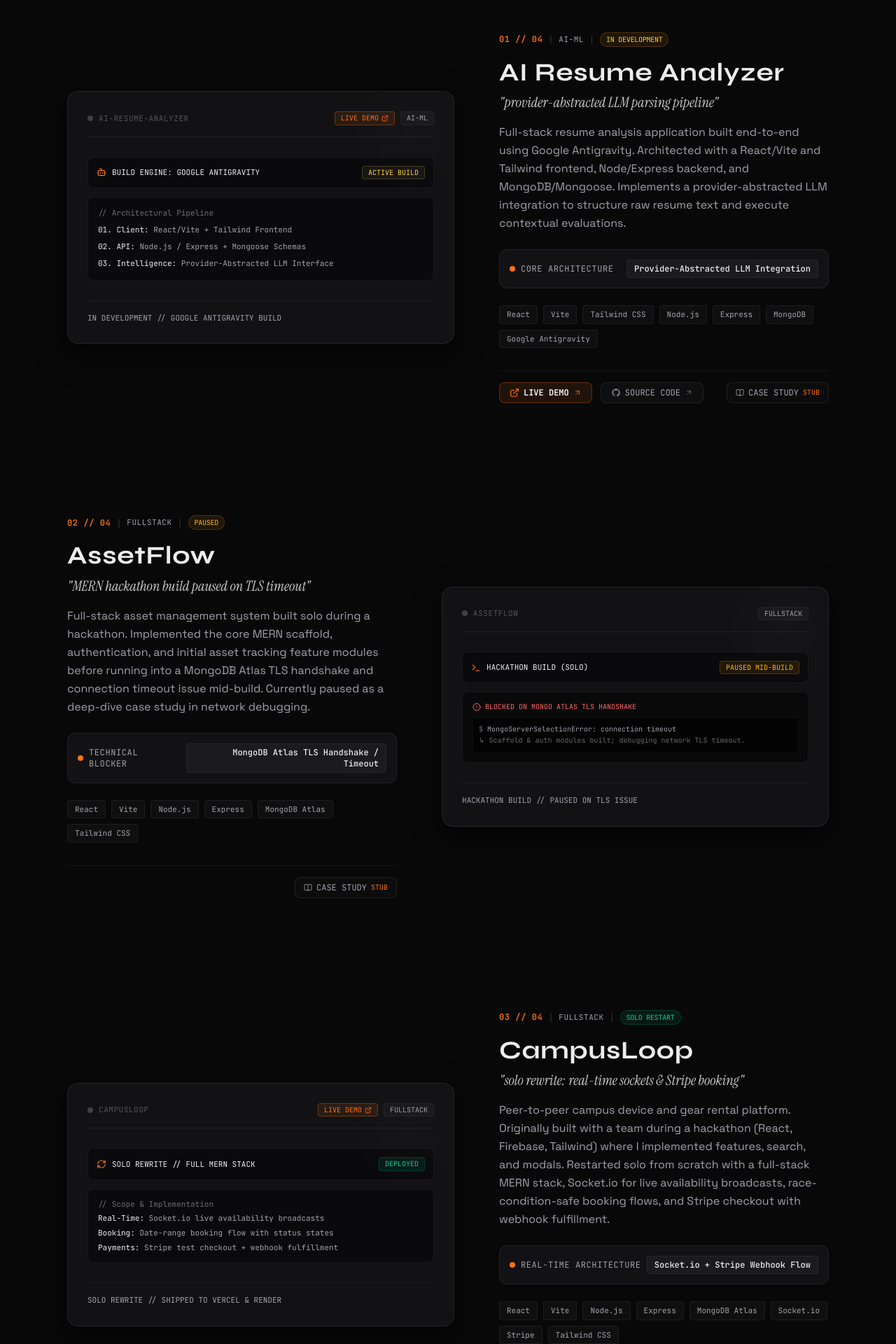
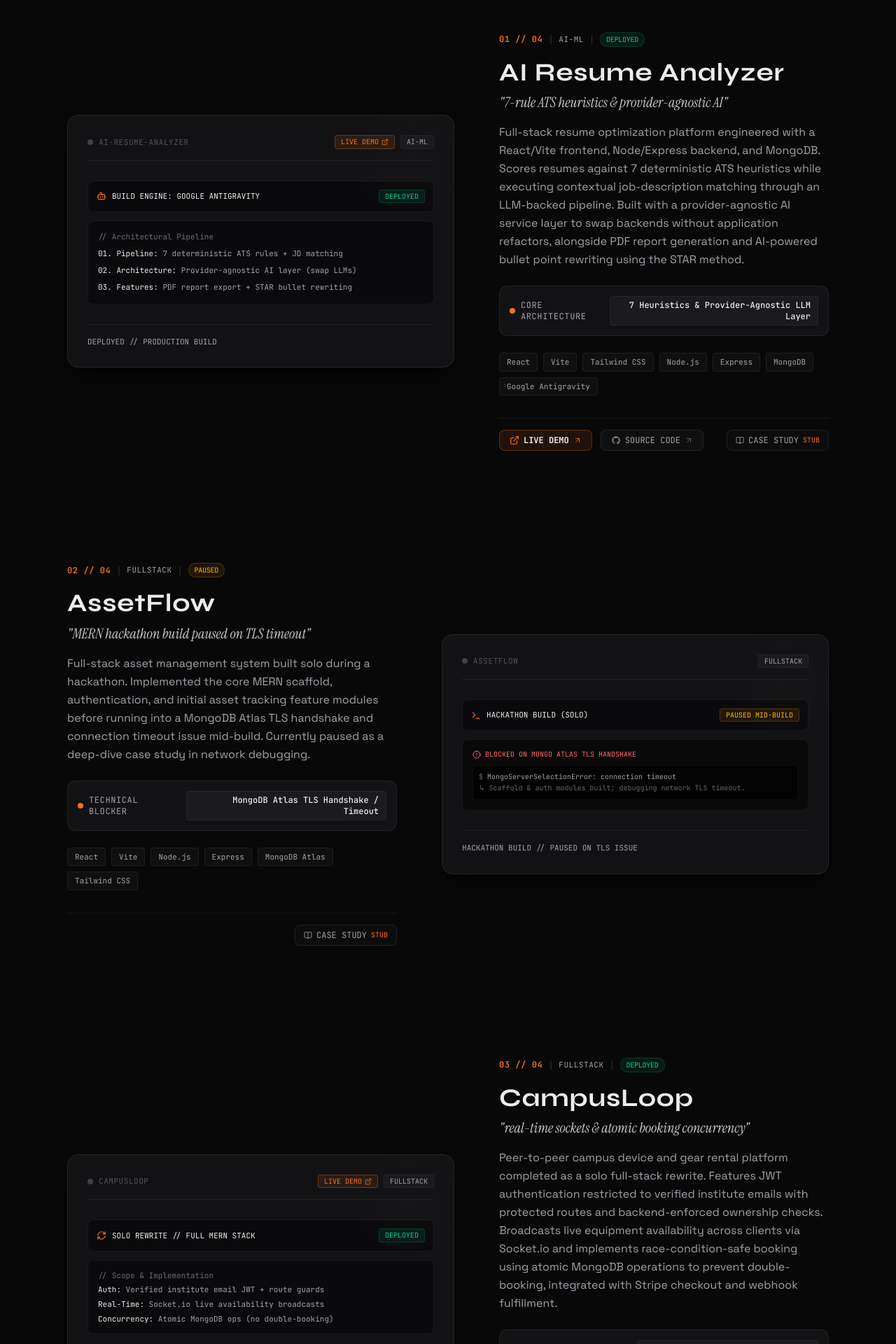
Before and after one commit to sanjaycodes-code/Portfolio, a React (Vite) app: page / in a window 1280 px wide. Shown: the part 1340-3260 px from the top of the page at 70% size. Built offline with nearby package versions, Linux system fonts and the light colour scheme.

Commit message:
feat(projects): mark AI Resume Analyzer and CampusLoop as deployed with shipped architecture specs

```diff
--- a/src/components/sections/FeaturedProjects.tsx
+++ b/src/components/sections/FeaturedProjects.tsx
@@ -7,6 +7,8 @@ import type { ProjectBuildStatus } from '../../types'
 
 function getStatusBadgeStyle(status: ProjectBuildStatus) {
   switch (status) {
+    case 'deployed':
+      return 'bg-emerald-500/10 text-emerald-400 border-emerald-500/20'
     case 'in-development':
       return 'bg-amber-500/10 text-amber-300 border-amber-500/20'
     case 'paused':
--- a/src/components/ui/ProjectCard.tsx
+++ b/src/components/ui/ProjectCard.tsx
@@ -71,17 +71,17 @@ export function ProjectCard({ project }: ProjectCardProps) {
                 <Bot className="w-3.5 h-3.5 text-[#F97316]" />
                 <span className="text-[#EDEDED] text-[11px]">BUILD ENGINE: GOOGLE ANTIGRAVITY</span>
               </div>
-              <span className="px-2 py-0.5 rounded bg-white/[0.05] text-[10px] text-amber-300 border border-amber-300/20">
-                ACTIVE BUILD
+              <span className="px-2 py-0.5 rounded bg-emerald-500/10 text-[10px] text-emerald-400 border border-emerald-500/20">
+                DEPLOYED
               </span>
             </div>
 
             {/* Architecture Overview */}
             <div className="p-3.5 rounded-lg bg-black/40 border border-white/[0.06] text-[11px] text-[#A1A1AA] space-y-1.5 leading-relaxed">
               <div className="text-white/40">// Architectural Pipeline</div>
-              <div><span className="text-[#EDEDED]">01. Client:</span> React/Vite + Tailwind Frontend</div>
-              <div><span className="text-[#EDEDED]">02. API:</span> Node.js / Express + Mongoose Schemas</div>
-              <div><span className="text-[#EDEDED]">03. Intelligence:</span> Provider-Abstracted LLM Interface</div>
+              <div><span className="text-[#EDEDED]">01. Pipeline:</span> 7 deterministic ATS rules + JD matching</div>
+              <div><span className="text-[#EDEDED]">02. Architecture:</span> Provider-agnostic AI layer (swap LLMs)</div>
+              <div><span className="text-[#EDEDED]">03. Features:</span> PDF report export + STAR bullet rewriting</div>
             </div>
           </div>
         )
@@ -131,9 +131,9 @@ export function ProjectCard({ project }: ProjectCardProps) {
             {/* Architectural Modules */}
             <div className="p-3.5 rounded-lg bg-black/40 border border-white/[0.06] space-y-1.5 text-[11px] text-[#A1A1AA]">
               <div className="text-white/40">// Scope &amp; Implementation</div>
+              <div><span className="text-[#EDEDED]">Auth:</span> Verified institute email JWT + route guards</div>
               <div><span className="text-[#EDEDED]">Real-Time:</span> Socket.io live availability broadcasts</div>
-              <div><span className="text-[#EDEDED]">Booking:</span> Date-range booking flow with status states</div>
-              <div><span className="text-[#EDEDED]">Payments:</span> Stripe test checkout + webhook fulfillment</div>
+              <div><span className="text-[#EDEDED]">Concurrency:</span> Atomic MongoDB ops (no double-booking)</div>
             </div>
           </div>
         )
--- a/src/data/experience.ts
+++ b/src/data/experience.ts
@@ -26,10 +26,10 @@ export const EXPERIENCES: ExperienceItem[] = [
     statusType: 'solo-restart',
     description: [
       'Originally built with a team during a collegiate hackathon (React, Firebase, Tailwind) where I developed the UI features, search, filters, and modal flows; left roughly halfway complete at the end of the sprint.',
-      'Restarted solo from scratch with a complete MERN rewrite to master the full backend lifecycle: Node/Express, MongoDB Atlas, and Mongoose.',
-      'Engineered live inventory status broadcasting with Socket.io and integrated a date-range booking flow backed by Stripe test checkout and webhooks.'
+      'Completed a full-stack solo MERN rewrite with JWT authentication restricted to verified institute emails, protected routes, and backend-enforced ownership checks.',
+      'Engineered live inventory status broadcasting via Socket.io alongside race-condition-safe booking flows utilizing atomic MongoDB operations to eliminate double-booking.'
     ],
-    tags: ['Solo Rebuild', 'Node/Express', 'MongoDB Atlas', 'Socket.io', 'Stripe Webhooks']
+    tags: ['Solo Rewrite', 'Node/Express', 'MongoDB Atlas', 'Socket.io', 'Atomic Operations']
   },
   {
     id: 'assetflow-journey',
--- a/src/data/projects.ts
+++ b/src/data/projects.ts
@@ -5,19 +5,19 @@ export const PROJECTS: Project[] = [
     id: 'ai-resume-analyzer',
     index: '01 // 04',
     title: 'AI Resume Analyzer',
-    italicAccent: 'provider-abstracted LLM parsing pipeline',
+    italicAccent: '7-rule ATS heuristics & provider-agnostic AI',
     summary:
-      'Full-stack resume analysis application built end-to-end using Google Antigravity. Architected with a React/Vite and Tailwind frontend, Node/Express backend, and MongoDB/Mongoose. Implements a provider-abstracted LLM integration to structure raw resume text and execute contextual evaluations.',
-    buildStatus: 'in-development',
-    statusLabel: 'IN DEVELOPMENT // GOOGLE ANTIGRAVITY BUILD',
+      'Full-stack resume optimization platform engineered with a React/Vite frontend, Node/Express backend, and MongoDB. Scores resumes against 7 deterministic ATS heuristics while executing contextual job-description matching through an LLM-backed pipeline. Built with a provider-agnostic AI service layer to swap backends without application refactors, alongside PDF report generation and AI-powered bullet point rewriting using the STAR method.',
+    buildStatus: 'deployed',
+    statusLabel: 'DEPLOYED // PRODUCTION BUILD',
     architectureHighlights: [
-      'Engineered end-to-end utilizing Google Antigravity agentic workflows',
-      'Decoupled, provider-abstracted LLM interface layer for model flexibility',
-      'Structured entity parsing pipeline converting unstructured resumes into MongoDB schemas'
+      'Scores resumes against 7 deterministic ATS heuristics with contextual job-description matching via an LLM pipeline',
+      'Provider-agnostic AI service layer enabling seamless model swaps without touching core application logic',
+      'Production PDF report generation and AI-powered bullet rewriting implementing the STAR method'
     ],
     technicalHighlight: {
       label: 'Core Architecture',
-      value: 'Provider-Abstracted LLM Integration'
+      value: '7 Heuristics & Provider-Agnostic LLM Layer'
     },
     techStack: ['React', 'Vite', 'Tailwind CSS', 'Node.js', 'Express', 'MongoDB', 'Google Antigravity'],
     category: 'ai-ml',
@@ -51,19 +51,19 @@ export const PROJECTS: Project[] = [
     id: 'campusloop',
     index: '03 // 04',
     title: 'CampusLoop',
-    italicAccent: 'solo rewrite: real-time sockets & Stripe booking',
+    italicAccent: 'real-time sockets & atomic booking concurrency',
     summary:
-      'Peer-to-peer campus device and gear rental platform. Originally built with a team during a hackathon (React, Firebase, Tailwind) where I implemented features, search, and modals. Restarted solo from scratch with a full-stack MERN stack, Socket.io for live availability broadcasts, race-condition-safe booking flows, and Stripe checkout with webhook fulfillment.',
-    buildStatus: 'solo-restart',
-    statusLabel: 'SOLO REWRITE // SHIPPED TO VERCEL & RENDER',
+      'Peer-to-peer campus device and gear rental platform completed as a solo full-stack rewrite. Features JWT authentication restricted to verified institute emails with protected routes and backend-enforced ownership checks. Broadcasts live equipment availability across clients via Socket.io and implements race-condition-safe booking using atomic MongoDB operations to prevent double-booking, integrated with Stripe checkout and webhook fulfillment.',
+    buildStatus: 'deployed',
+    statusLabel: 'DEPLOYED // SHIPPED TO VERCEL & RENDER',
     architectureHighlights: [
-      'Solo rewrite migrating from Firebase to Node/Express + MongoDB Atlas + Mongoose',
-      'Socket.io implementation broadcasting live equipment availability across clients',
-      'Date-range reservation flow with status states, Stripe checkout, and webhook fulfillment'
+      'Solo rewrite with JWT auth restricted to verified institute emails, protected routes, and backend-enforced ownership checks',
+      'Real-time availability broadcasts across clients via Socket.io with date-range reservation states',
+      'Race-condition-safe booking utilizing atomic MongoDB operations to eliminate double-booking concurrency bugs'
     ],
     technicalHighlight: {
-      label: 'Real-Time Architecture',
-      value: 'Socket.io + Stripe Webhook Flow'
+      label: 'Concurrency & Real-Time',
+      value: 'Socket.io + Atomic MongoDB Operations'
     },
     techStack: ['React', 'Vite', 'Node.js', 'Express', 'MongoDB Atlas', 'Socket.io', 'Stripe', 'Tailwind CSS'],
     category: 'fullstack',
--- a/src/types/index.ts
+++ b/src/types/index.ts
@@ -1,5 +1,5 @@
 export type ProjectCategory = 'ai-ml' | 'systems' | 'fullstack'
-export type ProjectBuildStatus = 'in-development' | 'paused' | 'solo-restart' | 'data-pipeline'
+export type ProjectBuildStatus = 'deployed' | 'in-development' | 'paused' | 'solo-restart' | 'data-pipeline'
 
 export interface ProjectTechnicalHighlight {
   label: string
```
